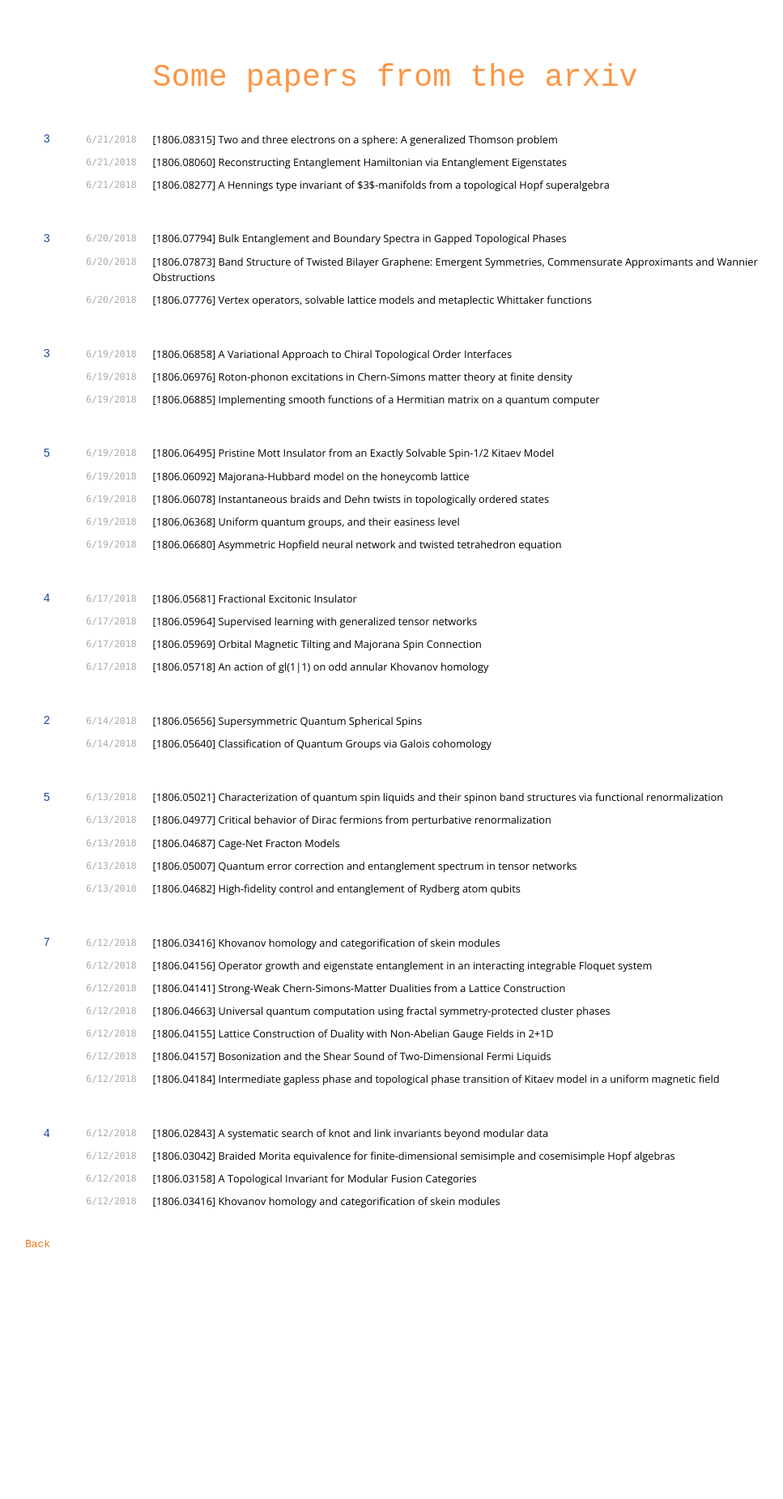
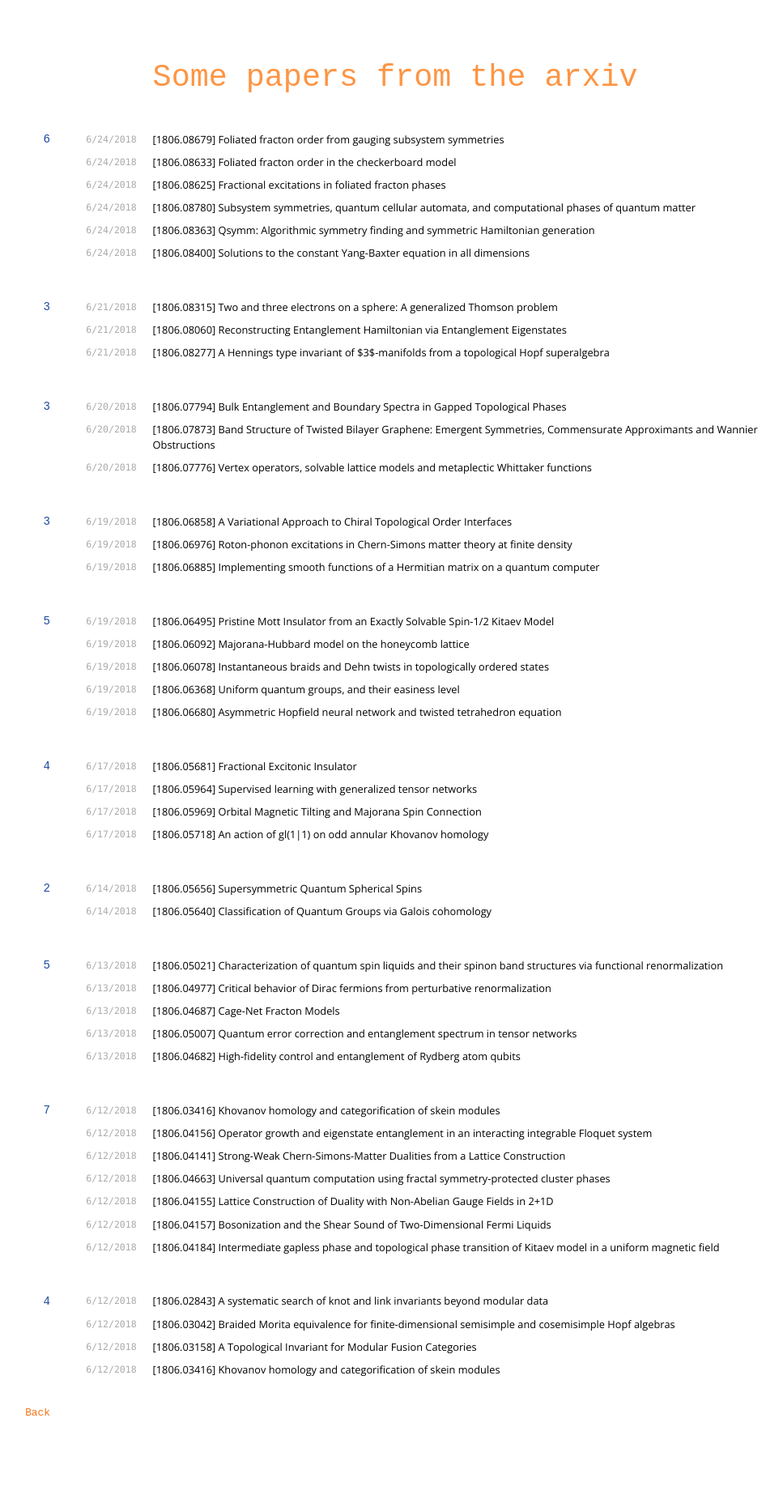
Before and after one commit to davidaasen/davidaasen.github.io, a Jekyll site: the page built from refsprime.md, in a window 1280 px wide. Shown: the whole page at 81% size, without its empty margins (141-1108 px from the left). Built offline with Jekyll 4.4.1, drawn with Linux system fonts in a browser that asks for light colours; nearby versions of some CDN libraries; before the commit the page ends 1643 px from its top, so only the background shows below that.

Commit message:
Update refsprime.md

```diff
--- a/refsprime.md
+++ b/refsprime.md
@@ -4,6 +4,31 @@ title: some referencess
 ---
 
 # Some papers from the arxiv
+
+## 6
+`6/24/2018`
+ [[1806.08679] Foliated fracton order from gauging subsystem symmetries](https://arxiv.org/abs/1806.08679)
+
+
+`6/24/2018`
+ [[1806.08633] Foliated fracton order in the checkerboard model](https://arxiv.org/abs/1806.08633)
+
+
+`6/24/2018`
+ [[1806.08625] Fractional excitations in foliated fracton phases](https://arxiv.org/abs/1806.08625)
+
+
+`6/24/2018`
+ [[1806.08780] Subsystem symmetries, quantum cellular automata, and computational phases of quantum matter](https://arxiv.org/abs/1806.08780)
+
+
+`6/24/2018`
+ [[1806.08363] Qsymm: Algorithmic symmetry finding and symmetric Hamiltonian generation](https://arxiv.org/abs/1806.08363)
+
+
+`6/24/2018`
+ [[1806.08400] Solutions to the constant Yang-Baxter equation in all dimensions](https://arxiv.org/abs/1806.08400)
+
 
 ## 3
 `6/21/2018`
```
